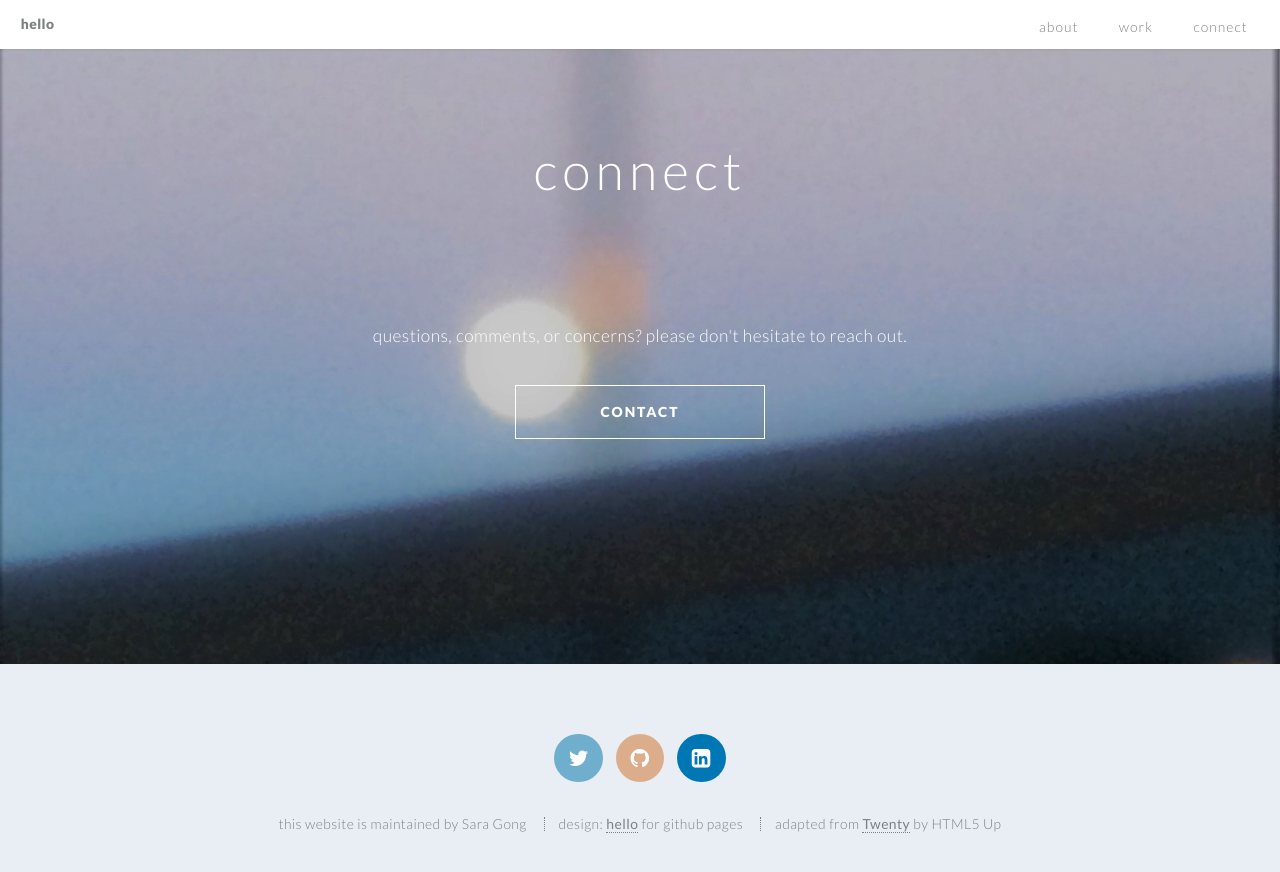
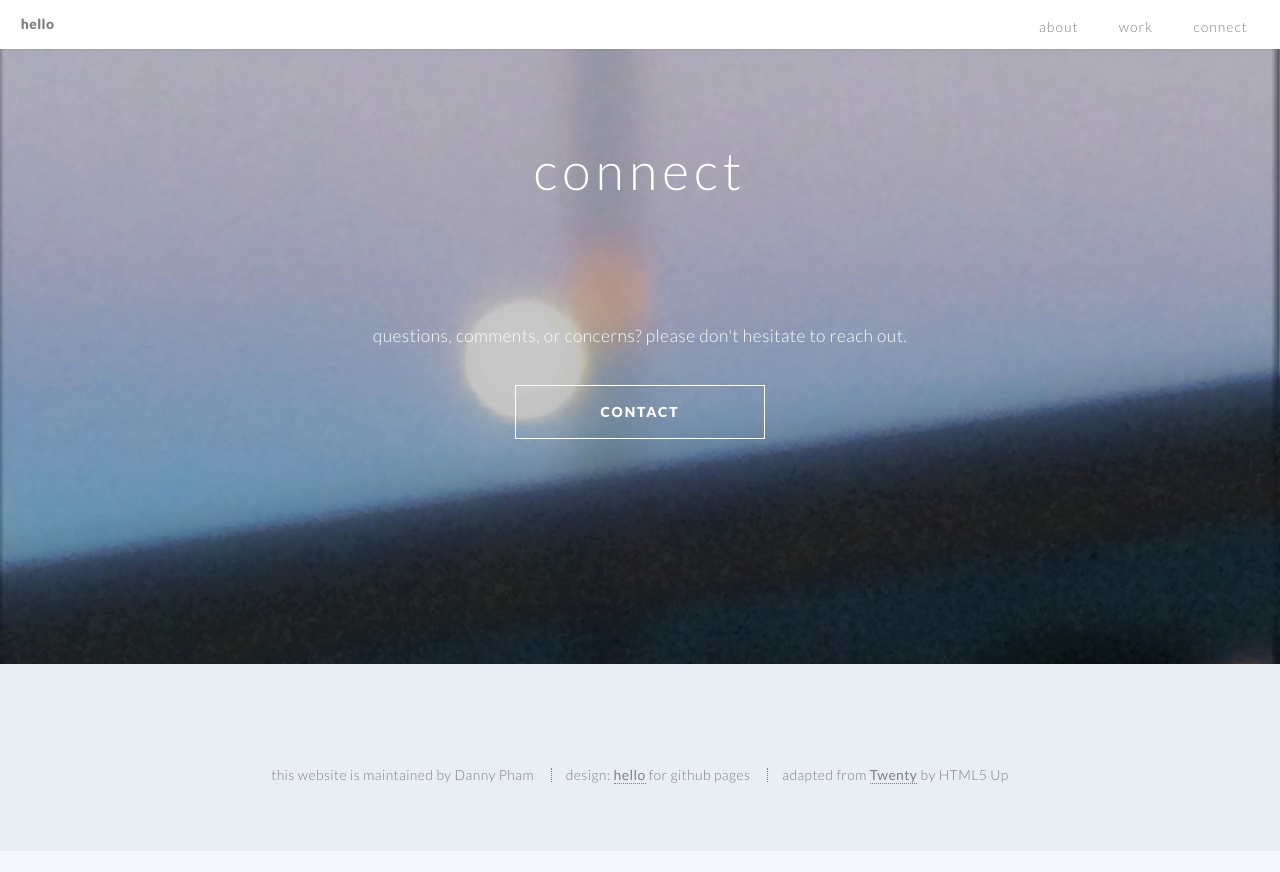
Before and after one commit to dp916/dp916.github.io, a Jekyll site: the page built from index.md, in a window 1280 px wide and 900 px high, scrolled down 5491 px. Shown: the top 872 px of the window. Built offline with Jekyll 4.4.1, drawn with Linux system fonts in a browser that asks for light colours; after the commit the page ends 6342 px from its top, so only the background shows below that; part of the change alters nothing that is shown.

Commit message:
first commit

```diff
--- a/_config.yml
+++ b/_config.yml
@@ -2,7 +2,7 @@
 
 # required, replace with your own information -----
 title: Hello for Github Pages
-author: Sara Gong
+author: Danny Pham
 description: >
   A minimalist template for designing a personal GitHub Pages website - without typing a single line of code.
 baseurl: ""
--- a/index.md
+++ b/index.md
@@ -15,14 +15,14 @@ page_url: /hello # only include this variable if you aren't building the page to
 favicon: /assets/ico/favicon.ico
 
 # social media
-twitter_username: notsaragong # # your twitter handle
-github_username:  saragong # your github username
-linkedin: saragong # the part after ("https://www.linkedin.com/in/...")
+twitter_username:  # # your twitter handle
+github_username:   # your github username
+linkedin:  # the part after ("https://www.linkedin.com/in/...")
 # facebook_username: <-- your facebook username (the part after "https://www.facebook.com/...")
 # google_analytics: <-- your google analytics Tracking ID
 
 # By declaring these variables, you can include a button that links to an external website or to media.
-about_button: https://github.com/saragong/hello # the link
+about_button: https://github.com/dp916 # the link
 about_button_label: get hello # the label on the button
 
 # optional portfolio section ------------------------------------------
@@ -37,7 +37,7 @@ portfolio_description: you can include a portfolio showcasing your work and orga
 # By declaring these variables, you can include a CTA section.
 cta: connect # the heading for your CTA section
 cta_description: questions, comments, or concerns? please don't hesitate to reach out. # a description to be desplayed below the heading and above the content
-cta_button: mailto:saragong@usc.edu # a link to an external website or to media
+cta_button: mailto:dnnyphm@protonmail.com # a link to an external website or to media
 cta_button_label: contact # the label on the button
 
 ---
```
